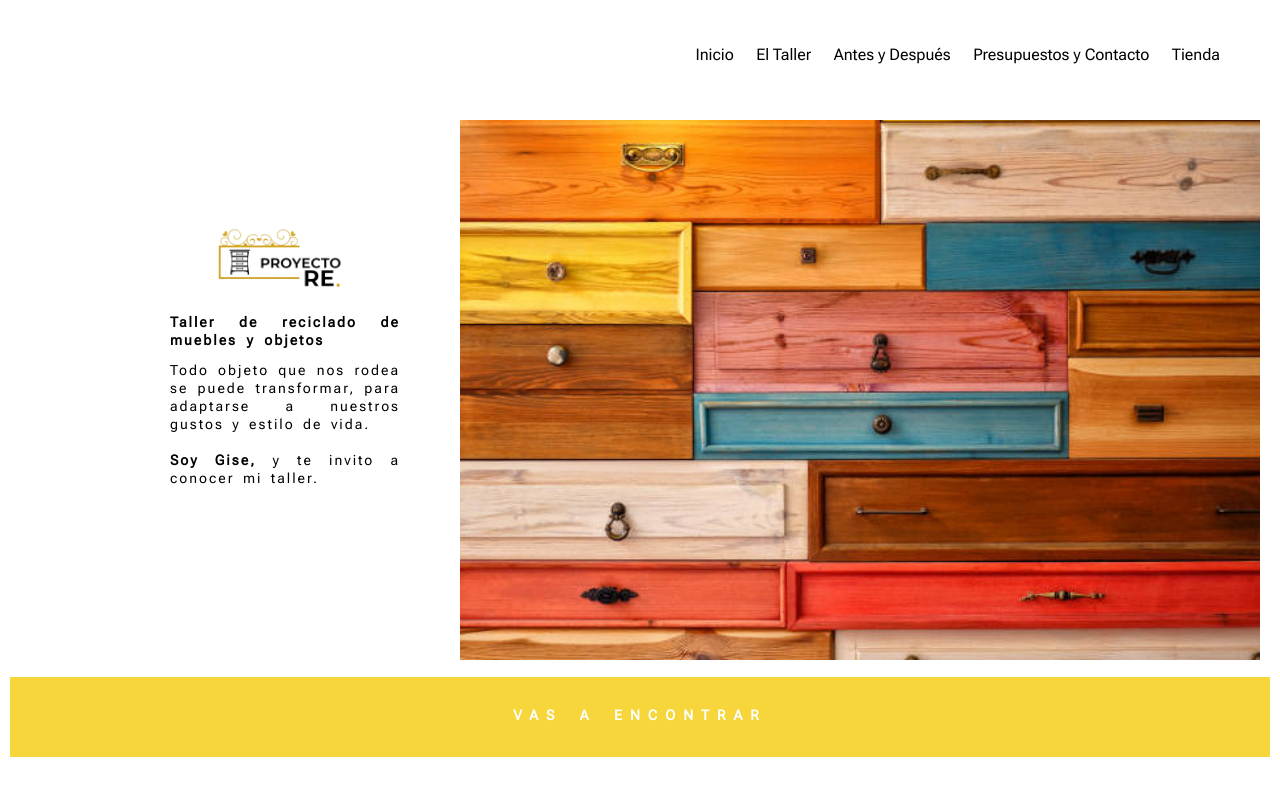
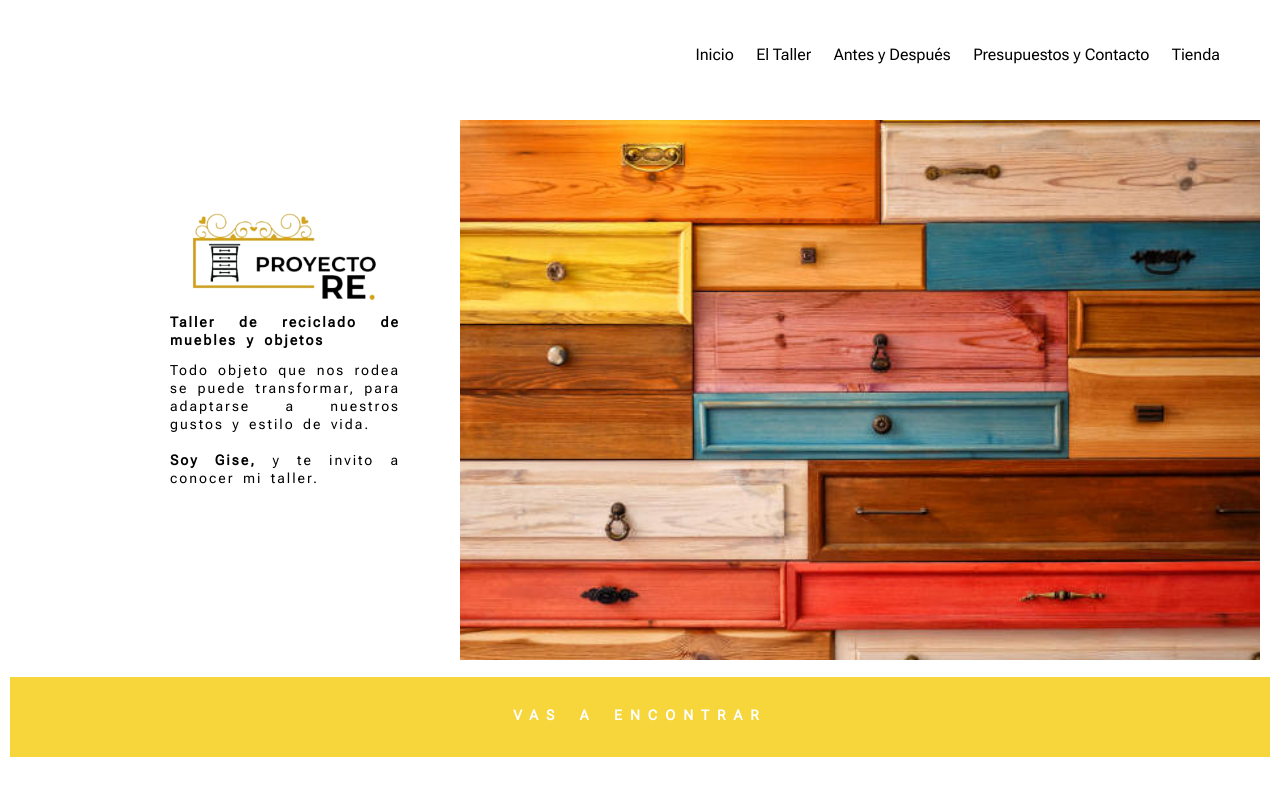
Before and after one commit to GiSonez/Proyecto.Re_So-ez, a plain HTML site: page index.html in a window 1280 px wide. In both pictures the pointer is over the picture 225 px from the left and 260 px from the top of the page. Shown: the top 799 px of the page. Drawn offline with Linux system fonts and the light colour scheme.

Commit message:
index modificado con animaciones

```diff
--- a/css/style.css
+++ b/css/style.css
@@ -57,6 +57,12 @@ nav, main, aside, footer{
 				width: 60px;
 				padding-left: 12px;
 				}
+
+				.main__text--icon:hover{
+					transform: scale(1.5, 1.5) translate(-15px);
+					cursor: pointer;
+					transition: transform 2s;
+					}
 
 			.main__text--texto{
 				width: 80px;
```
